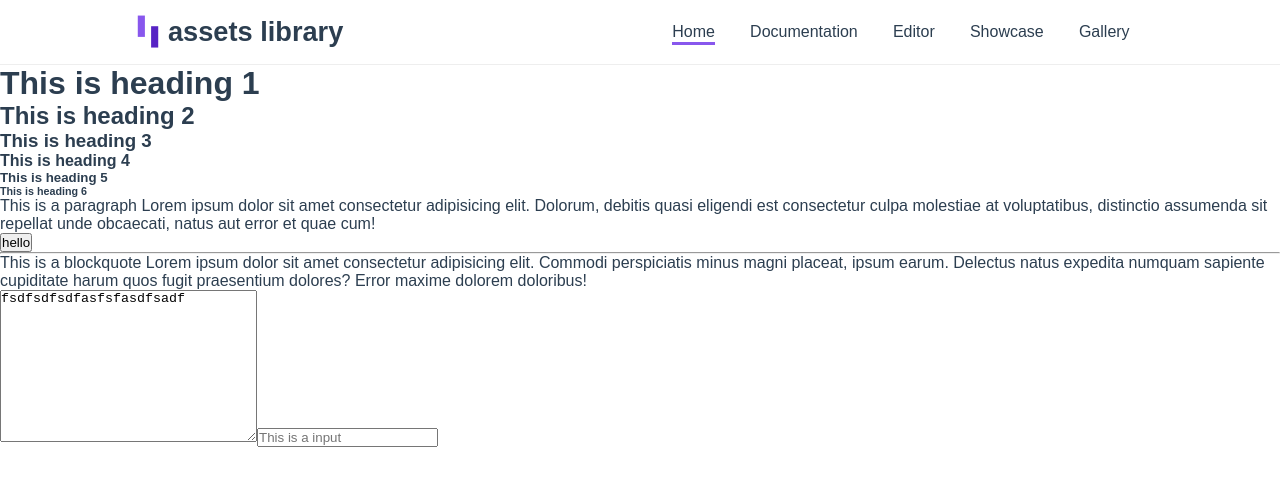
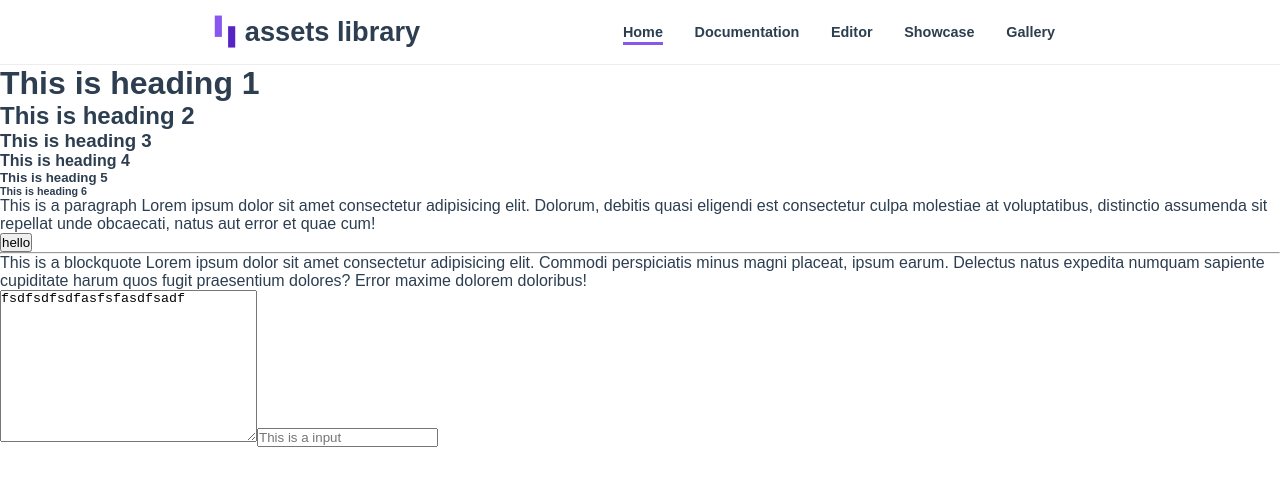
Before and after one commit to data-miner00/assets-library, a Vue app: page / in a window 1280 px wide. Shown: the top 486 px of the page. Built offline with nearby package versions, Linux system fonts and the light colour scheme.

Commit message:
fix: Changed some style

```diff
--- a/src/components/Header.vue
+++ b/src/components/Header.vue
@@ -51,7 +51,7 @@
   display: flex
   justify-content: space-between
   height: 65px
-  padding: 0 10%
+  padding: 0 16%
   align-items: center
   border-bottom: 1px solid #eee
   position: sticky
@@ -75,7 +75,8 @@
     display: flex
     &__link
       padding: 10px 0
-
+      font-size: .9em
+      font-weight: 600
       padding-right: .6em
       margin: 0 .8em
 </style>
```
